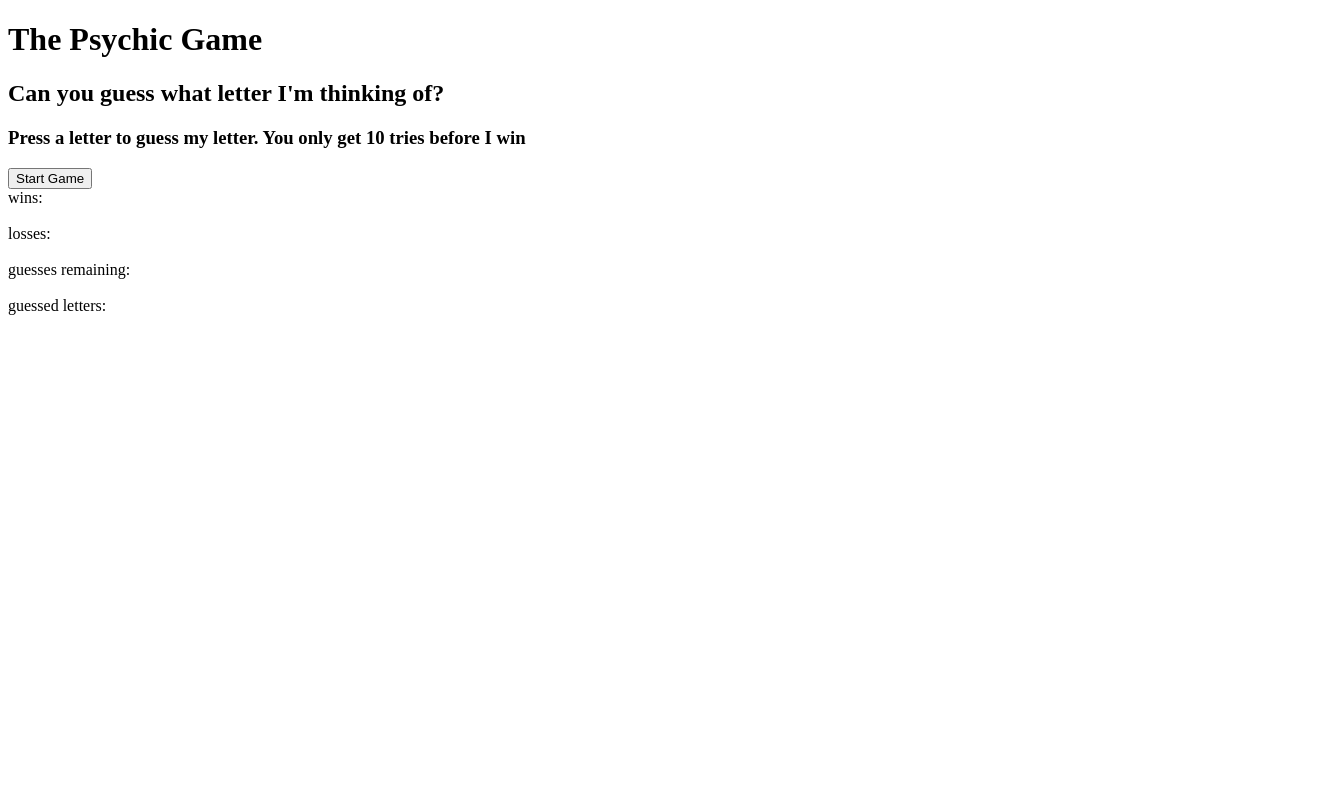
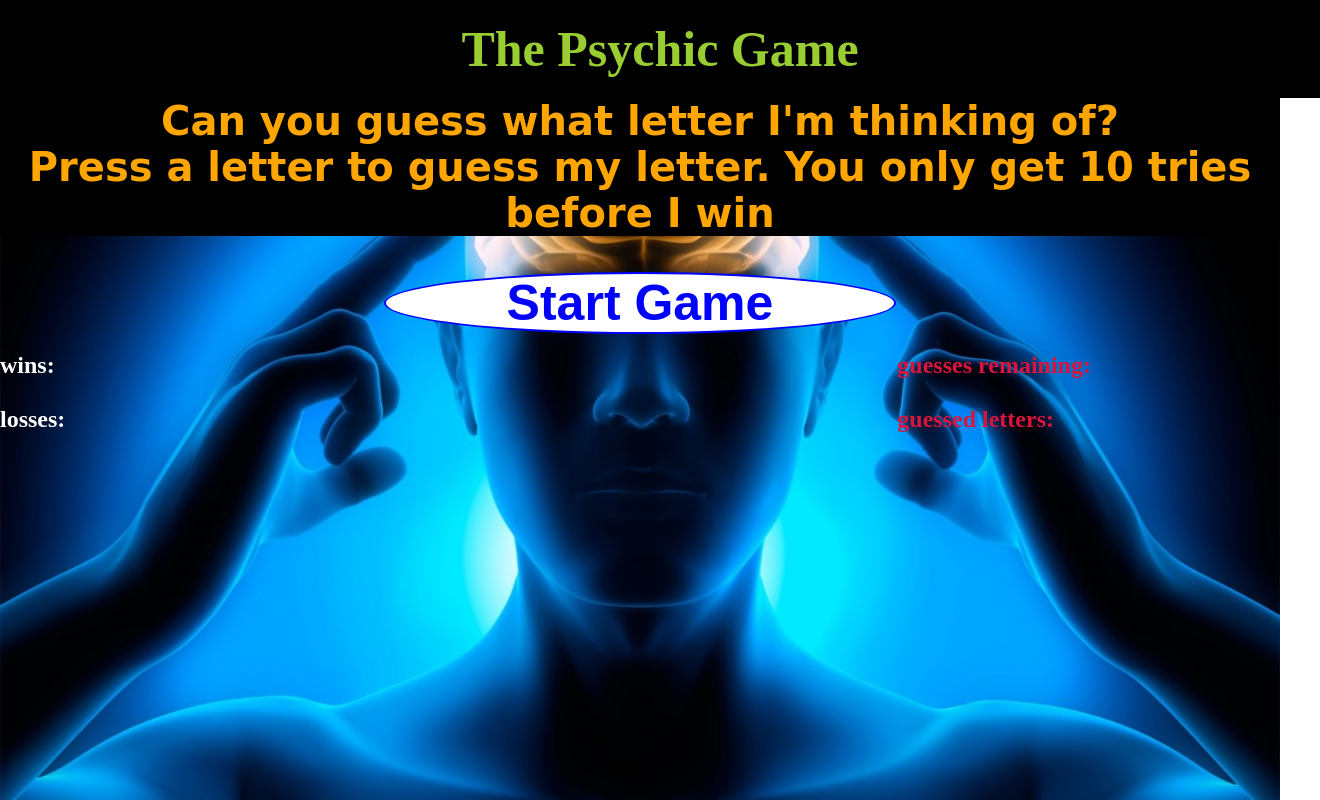
Before and after one commit to juicychewc/psychic-game, a plain HTML site: page index.html in a window 1280 px wide. Shown: the whole page, 1320 px wide, since content can reach past the window. Drawn offline with nearby package versions, Linux system fonts and the light colour scheme; a web font is replaced by a local one.

Commit message:
finished style

```diff
--- a/assets/css/style.css
+++ b/assets/css/style.css
@@ -0,0 +1,68 @@
+* {
+    margin:0;
+    padding:0;
+    }
+
+body {
+    background-image: url("../images/mindgames.jpg");
+    background-repeat: no-repeat;
+    background-size: cover;
+}
+
+h1 {
+    width: 100%;
+    padding: 20px;
+    color: yellowgreen;
+    text-align: center;
+    font-size: 50px;
+    font-weight: bolder;
+    background-color: black;
+}
+
+h2 {
+    font-family: 'Eater', cursive;
+    text-align: center;
+    color: orange;
+    background-color: black;
+    font-size: 40px;
+}
+
+h3 {
+    font-family: 'Eater', cursive;
+    text-align: center;
+    color: orange;
+    background-color: black;
+    font-size: 40px;
+}
+
+#game {
+    font-size: 24px;
+    font-weight: bold;
+}
+
+.left {
+    color: white;
+    float: left;
+}
+
+.right {
+    color: crimson;
+    float: left;
+    margin-left: 65%;
+}
+
+button {
+    border: none;
+    color: blue;
+    text-decoration: none;
+    text-align: center;
+    width: 40%;
+    margin-left: 30%;
+    margin-right: 30%;
+    display: inline-block;
+    background-color: white;
+    font-size: 50px;
+    font-weight: bolder;
+    border-radius: 50%;
+    border: 2px solid blue;
+}
--- a/assets/javascript/game.js
+++ b/assets/javascript/game.js
@@ -20,9 +20,9 @@ document.onkeyup = function (guess) {
 
         //This builds the array of guesses and writes to the screen
         guessedLetters.push(letterGuess);
+        remainingGuesses();
         document.getElementById("guessremain").textContent = remainingGuess;
         document.getElementById("alreadyUsedLetters").textContent = guessedLetters.join(", ");
-        remainingGuesses();
 
         //This is the check for conditional for winning
         if (letterGuess === computerPick) {
--- a/index.html
+++ b/index.html
@@ -6,6 +6,7 @@
         <meta name="viewport" content="width=device-width, initial-scale=1">
 
         <link rel="stylesheet" type="text/css" href="assets/css/style.css">
+        <link href="https://fonts.googleapis.com/css?family=Eater" rel="stylesheet">
 
         <script
         src="http://code.jquery.com/jquery-3.3.1.min.js"
@@ -24,9 +25,15 @@
 
         <h3 id="instructions">Press a letter to guess my letter.  You only get 10 tries before I win</h3>
 
+        <br></br>
+
         <button id="gamestart" onclick="startGame()">Start Game</button>
 
+        <br></br>
+
         <div id="game">
+
+            <div class="left">
 
             wins: <span id="yourscore"></span>
 
@@ -34,13 +41,17 @@
 
             losses: <span id="compscore"></span>
 
-            <br></br>
+            </div>
+
+            <div class="right">
 
             guesses remaining: <span id="guessremain"></span>
 
             <br></br>
 
             guessed letters: <span id="alreadyUsedLetters"></span>
+
+            </div>
 
         </div>
 
```
Also changed, not shown: assets/images/mindgames.jpg (added).
